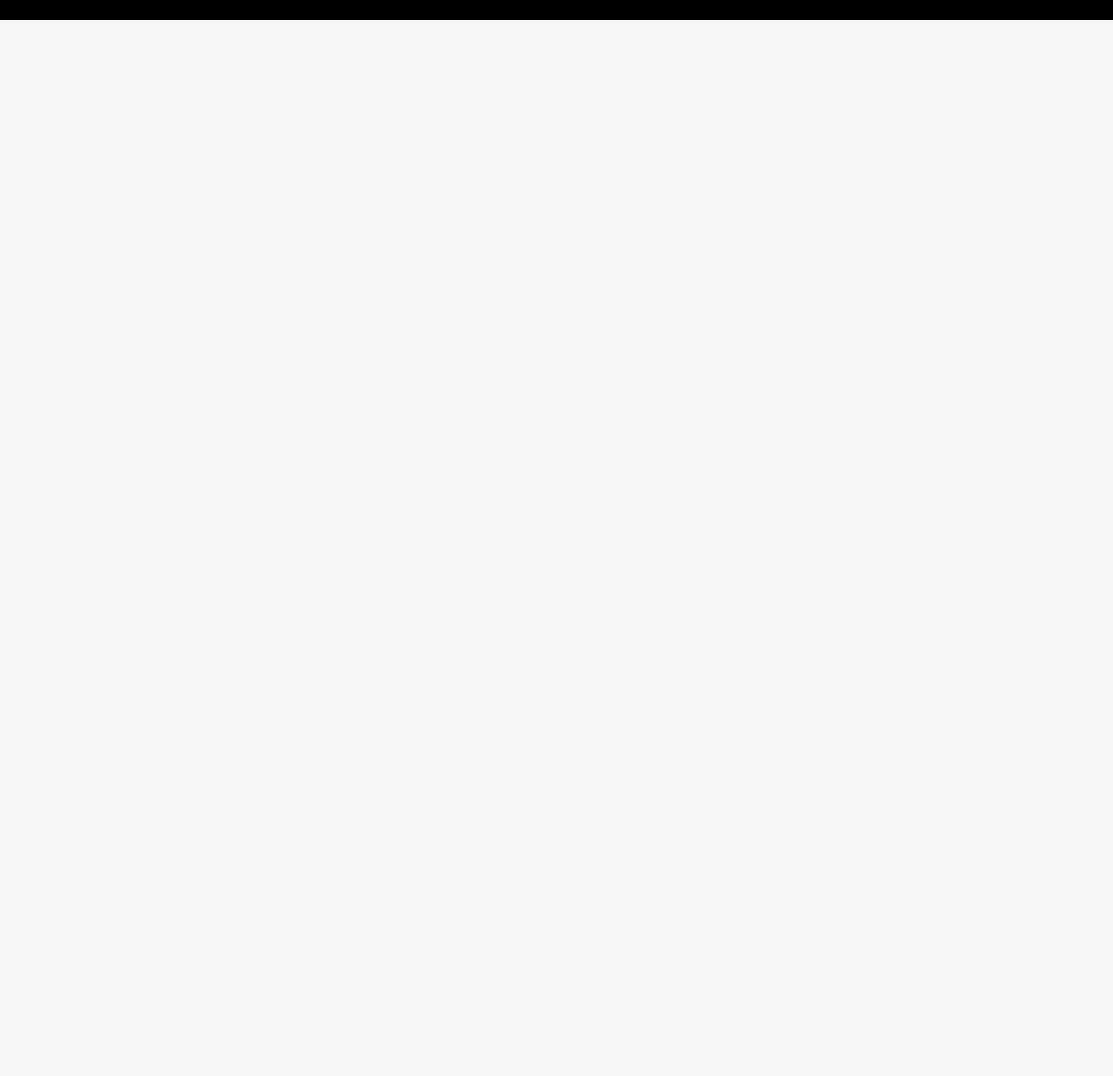
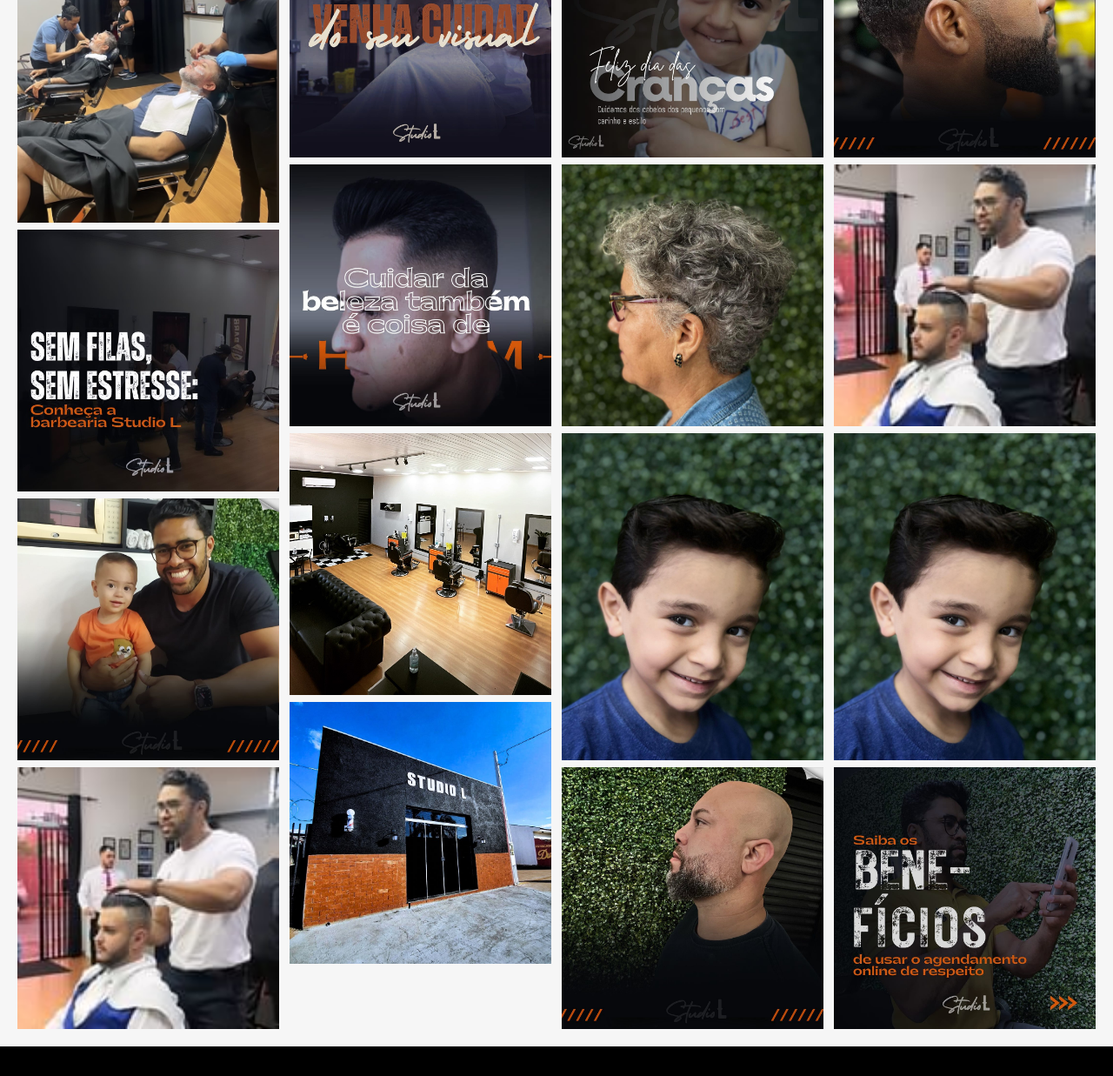
Before and after one commit to feryamaha/STUDIO-L, a plain HTML site: page gallery.html in a window 1280 px wide. Shown: the part 529-1766 px from the top of the page at 87% size. Before the commit the page ends 800 px from the top, so only its background shows below. Drawn offline with Linux system fonts and the light colour scheme; files whose address does not match are found by name.

Commit message:
Update gallery.html

```diff
--- a/gallery.html
+++ b/gallery.html
@@ -15,7 +15,7 @@
                 <div class="site-title">
                     <!-- <h1>Studio L</h1>-->
                     <img class="img-logo_studioL"
-                        src="/Barbershop-website-main/Barber/img/img-logo_studioL.png"
+                        src="img-logo_studioL.png"
                         width="200px"
                         alt>
                 </div>
@@ -39,28 +39,28 @@
             </div>
             <div class="row gallery-row">
                 <div class="column">
-                    <img src="img/1.jpg" alt style="width: 100%">
-                    <img src="img/2.jpg" alt style="width: 100%">
-                    <img src="img/3.jpg" alt style="width: 100%">
-                    <img src="img/4.jpg" alt style="width: 100%">
+                    <img src="1.jpg" alt style="width: 100%">
+                    <img src="2.jpg" alt style="width: 100%">
+                    <img src="3.jpg" alt style="width: 100%">
+                    <img src="4.jpg" alt style="width: 100%">
                 </div>
                 <div class="column">
-                    <img src="img/5.jpg" alt style="width: 100%">
-                    <img src="img/6.jpg" alt style="width: 100%">
-                    <img src="img/7.jpg" alt style="width: 100%">
-                    <img src="img/8.jpg" alt style="width: 100%">
+                    <img src="5.jpg" alt style="width: 100%">
+                    <img src="6.jpg" alt style="width: 100%">
+                    <img src="7.jpg" alt style="width: 100%">
+                    <img src="8.jpg" alt style="width: 100%">
                 </div>
                 <div class="column">
-                    <img src="img/9.jpg" alt style="width: 100%">
-                    <img src="img/10.jpg" alt style="width: 100%">
-                    <img src="img/11.jpg" alt style="width: 100%">
-                    <img src="img/12.jpg" alt style="width: 100%">
+                    <img src="9.jpg" alt style="width: 100%">
+                    <img src="10.jpg" alt style="width: 100%">
+                    <img src="11.jpg" alt style="width: 100%">
+                    <img src="12.jpg" alt style="width: 100%">
                 </div>
                 <div class="column">
-                    <img src="img/13.jpg" alt style="width: 100%">
-                    <img src="img/14.jpg" alt style="width: 100%">
-                    <img src="img/15.jpg" alt style="width: 100%">
-                    <img src="img/16.jpg" alt style="width: 100%">
+                    <img src="13.jpg" alt style="width: 100%">
+                    <img src="14.jpg" alt style="width: 100%">
+                    <img src="15.jpg" alt style="width: 100%">
+                    <img src="16.jpg" alt style="width: 100%">
                 </div>
             </div>
         </main>
```
